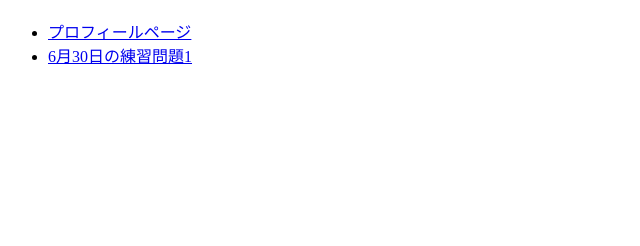
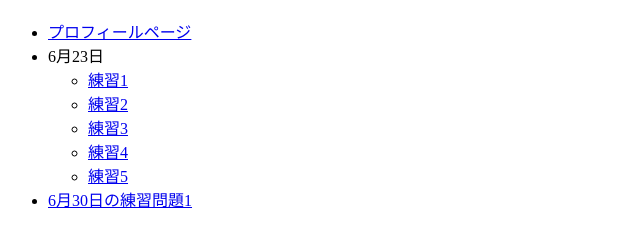
Before and after one commit to humancr/web, a plain HTML site: page index.html in a window 1280 px wide. Shown: the part 70-316 px from the top of the page, without its empty margins (0-640 px from the left). Drawn offline with Linux system fonts and the light colour scheme.

Commit message:
Add files via upload

```diff
--- a/index.html
+++ b/index.html
@@ -11,6 +11,14 @@
     <h1>過去の授業内容リンク集</h1>
     <ul>
         <li><a href="./kadai1/">プロフィールページ</a></li>
+        <li>6月23日</li>
+        <ul>
+            <li><a href="./20220623/index.html">練習1</a></li>
+            <li><a href="./20220623/index2.html">練習2</a></li>
+            <li><a href="./20220623/index3.html">練習3</a></li>
+            <li><a href="./20220623/index4.html">練習4</a></li>
+            <li><a href="./20220623/index4.html">練習5</a></li>
+        </ul>
         <li><a href="./20220630/p1.html">6月30日の練習問題1</a></li>
     </ul>
 </body>
```
